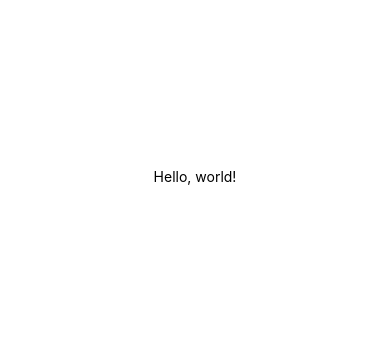
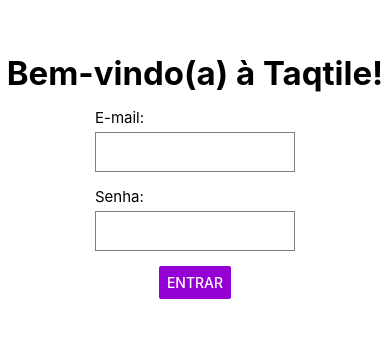
Before and after one commit to marcosppm/hello-world, a React Native app in the folder AwesomeProject/: screen / in a window 390 px wide. Shown: the part 246-584 px from the top of the page. Built offline with nearby package versions, Linux system fonts and the light colour scheme.

Commit message:
Tela de login frontend (sem comunicação com o server

```diff
--- a/AwesomeProject/App.js
+++ b/AwesomeProject/App.js
@@ -1,11 +1,41 @@
 import React, { Component } from 'react';
-import { Text, View } from 'react-native';
+import { Text, View, TextInput, Button } from 'react-native';
 
 export default class HelloWorldApp extends Component {
   render() {
     return (
-      <View style={{ flex: 1, justifyContent: "center", alignItems: "center" }}>
-        <Text>Hello, world!</Text>
+      <View style={{ flex: 1, justifyContent: 'center', alignItems: 'center' }}>
+        <View style={{ marginBottom: 15 }}>
+          <Text style={{ fontSize: 33, fontWeight: 'bold' }}>
+            Bem-vindo(a) à Taqtile!
+          </Text>
+        </View>
+
+        <View style={{ alignItems: 'left' }}>
+          <Text style={{ fontSize: 15, marginBottom: 5 }}>E-mail:</Text>
+
+          <TextInput
+            style={{height: 40, width: 200, borderColor: 'gray', borderWidth: 1, marginBottom: 15 }}
+            autoCompleteType='email'
+          />
+
+          <Text style={{ fontSize: 15, marginBottom: 5 }}>Senha:</Text>
+
+          <TextInput
+            style={{ height: 40, width: 200, borderColor: 'gray', borderWidth: 1, marginBottom: 15 }}
+            autoCompleteType='password'
+            underlineColorAndroid='transparent'
+            secureTextEntry={true}
+          />
+
+        </View>
+
+        <View>
+          <Button
+              title="Entrar"
+              color="#9400D3"
+            />
+        </View>
       </View>
     );
   }
```
